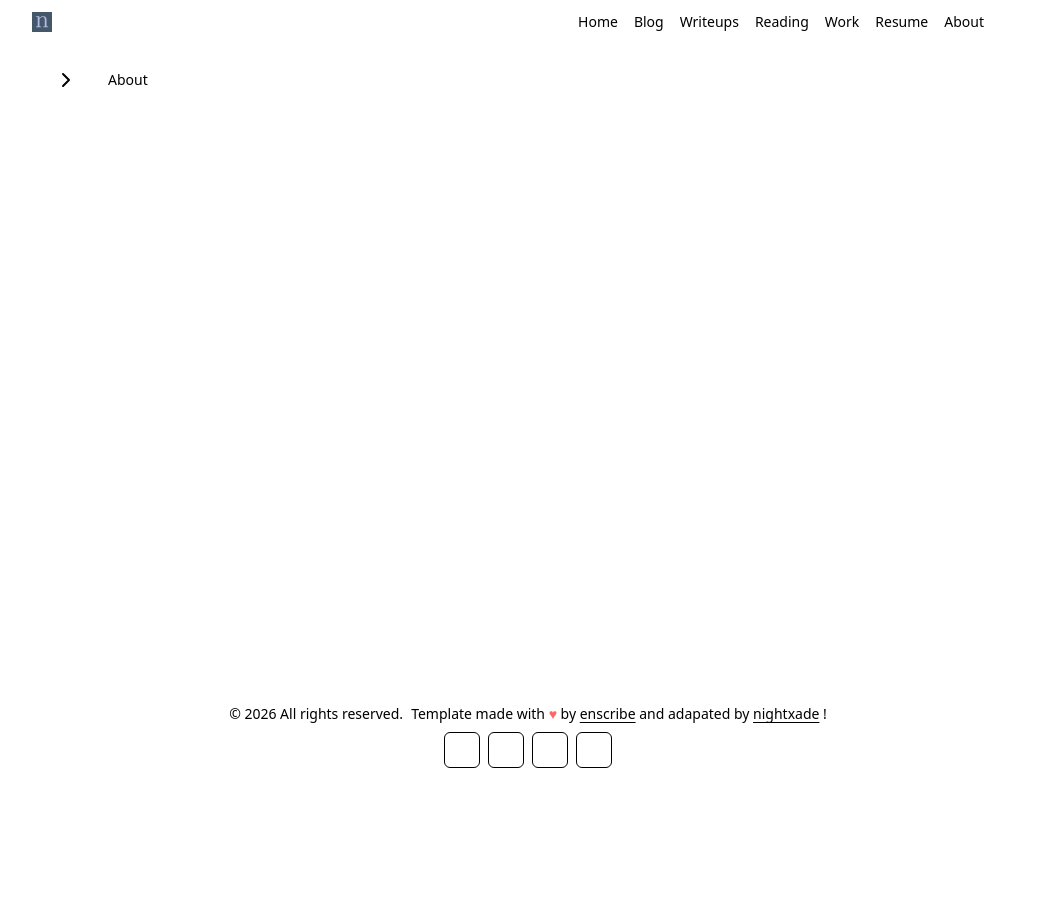
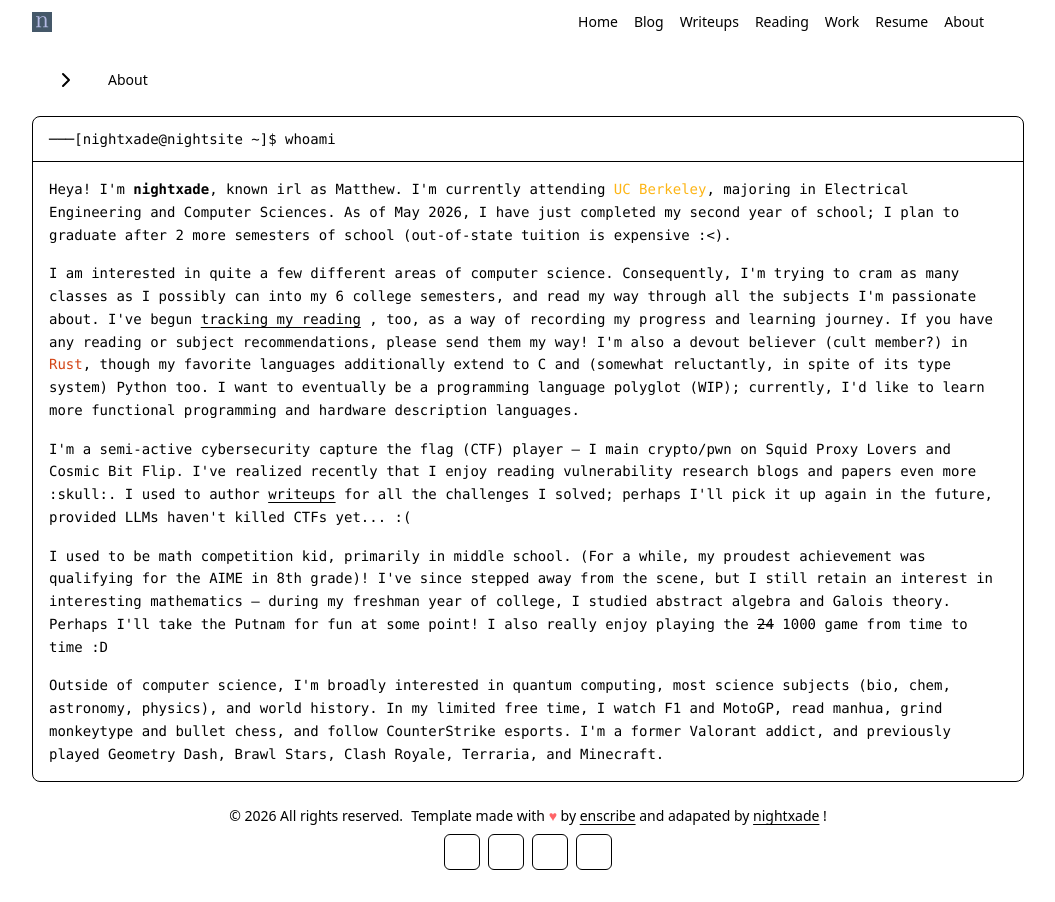
Before and after one commit to nightxade/nightsite, an Astro site: page /about in a window 1280 px wide. Shown: the whole page, without its empty margins (112-1167 px from the left). Before the commit the page ends 800 px from the top, so only its background shows below. Built offline with nearby package versions, Linux system fonts and the light colour scheme; Astro itself is replaced by a stand-in of ours; some icons are missing.

Commit message:
about draft 1

```diff
--- a/src/pages/about.astro
+++ b/src/pages/about.astro
@@ -1,5 +1,6 @@
 ---
 import Breadcrumbs from '@/components/breadcrumbs.astro'
+import Link from '@/components/link.astro'
 import PageHead from '@/components/page-head.astro'
 import Layout from '@/layouts/layout.astro'
 ---
@@ -7,4 +8,33 @@ import Layout from '@/layouts/layout.astro'
 <Layout class="max-w-5xl">
   <PageHead slot="head" title="About" />
   <Breadcrumbs items={[{ label: 'About', icon: 'lucide:info' }]} />
+
+  <div class="rounded-lg border font-mono text-sm">
+    <div class="border-b px-4 py-3">
+      <span class="text-primary">───[nightxade@nightsite ~]</span><span class="text-muted-foreground">$ whoami</span>
+    </div>
+    <div class="flex flex-col gap-4 px-4 py-4">
+
+      <p class="text-muted-foreground leading-relaxed">
+      Heya! I'm <span class="text-primary font-semibold">nightxade</span>, known irl as Matthew. I'm currently attending <span class="font-medium" style="color: #fdb515">UC Berkeley</span>, majoring in Electrical Engineering and Computer Sciences. As of May 2026, I have just completed my second year of school; I plan to graduate after 2 more semesters of school (out-of-state tuition is expensive :&lt;).
+      </p>
+
+      <p class="text-muted-foreground leading-relaxed">
+      I am interested in quite a few different areas of computer science. Consequently, I'm trying to cram as many classes as I possibly can into my 6 college semesters, and read my way through all the subjects I'm passionate about. I've begun <Link href="/reading" underline>tracking my reading</Link>, too, as a way of recording my progress and learning journey. If you have any reading or subject recommendations, please send them my way! I'm also a devout believer (cult member?) in <span style="color: #d34516">Rust</span>, though my favorite languages additionally extend to C and (somewhat reluctantly, in spite of its type system) Python too. I want to eventually be a programming language polyglot (WIP); currently, I'd like to learn more functional programming and hardware description languages.
+      </p>
+
+      <p class="text-muted-foreground leading-relaxed">
+      I'm a semi-active cybersecurity capture the flag (CTF) player — I main crypto/pwn on <span class="text-foreground">Squid Proxy Lovers</span> and <span class="text-foreground">Cosmic Bit Flip</span>. I've realized recently that I enjoy reading vulnerability research blogs and papers even more :skull:. I used to author <Link href="/writeups" underline>writeups</Link> for all the challenges I solved; perhaps I'll pick it up again in the future, provided LLMs haven't killed CTFs yet... :(
+      </p>
+
+      <p class="text-muted-foreground leading-relaxed">
+      I used to be math competition kid, primarily in middle school. (For a while, my proudest achievement was qualifying for the AIME in 8th grade)! I've since stepped away from the scene, but I still retain an interest in interesting mathematics — during my freshman year of college, I studied abstract algebra and Galois theory. Perhaps I'll take the Putnam for fun at some point! I also really enjoy playing the <span class="line-through">24</span> 1000 game from time to time :D
+      </p>
+
+      <p class="text-muted-foreground leading-relaxed">
+      Outside of computer science, I'm broadly interested in quantum computing, most science subjects (bio, chem, astronomy, physics), and world history. In my limited free time, I watch F1 and MotoGP, read manhua, grind monkeytype and bullet chess, and follow CounterStrike esports. I'm a former Valorant addict, and previously played Geometry Dash, Brawl Stars, Clash Royale, Terraria, and Minecraft.
+      </p>
+
+    </div>
+  </div>
 </Layout>
--- a/src/pages/index.astro
+++ b/src/pages/index.astro
@@ -25,7 +25,7 @@ import Layout from '@/layouts/layout.astro'
         </p>
 
         <p class="text-muted-foreground mb-2 text-base">
-          if you want to get in touch with me, <Link href="mailto:matthew.cai.official@gmail.com" class="text-foreground" underline>send me an email</Link> or dm me on discord.
+        if you want to get in touch with me, <Link href="mailto:matthew.cai.official@gmail.com" class="text-foreground" underline>send me an email</Link> or dm me on discord. and you can learn more about who i am <Link href="/about" class="text-foreground" underline>here</Link>!
         </p>
       </div>
     </section>
```
